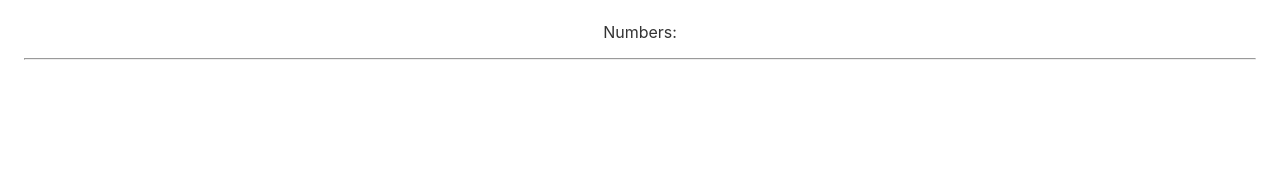
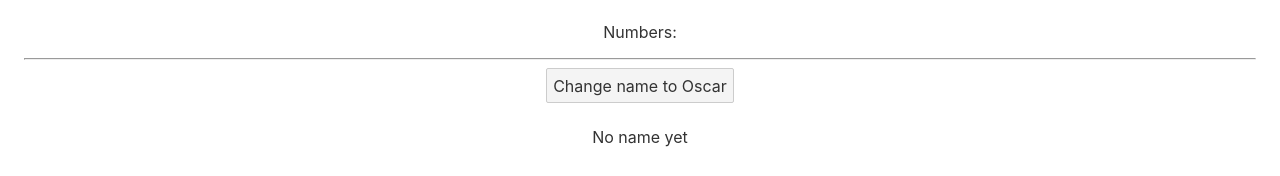
Before and after one commit to osotorrio/learning-svelte, a Svelte app: page / in a window 1280 px wide. Shown: the part 963-1139 px from the top of the page. Before the commit the page ends 1047 px from the top, so only its background shows below. Built offline with nearby package versions, Linux system fonts and the light colour scheme.

Commit message:
2.Reactivity d.Updating objects

```diff
--- /dev/null
+++ b/src/2-reactivity/d-updating-objects.svelte
@@ -0,0 +1,12 @@
+<script>
+  const user = {
+    name: "No name yet",
+  };
+
+  function changeUserName() {
+    user.name = "Oscar";
+  }
+</script>
+
+<button on:click={changeUserName}>Change name to Oscar</button>
+<p>{user.name}</p>
--- a/src/App.svelte
+++ b/src/App.svelte
@@ -10,6 +10,7 @@
   import Declarations from "./2-reactivity/b-declarations.svelte";
   import Statements from "./2-reactivity/c-statements.svelte";
   import UpdateArray from "./2-reactivity/d-updating-arrays.svelte";
+  import UpdateObject from "./2-reactivity/d-updating-objects.svelte";
 </script>
 
 <main>
@@ -28,6 +29,7 @@
   <Declarations />
   <Statements />
   <UpdateArray />
+  <UpdateObject />
 </main>
 
 <style>
```
